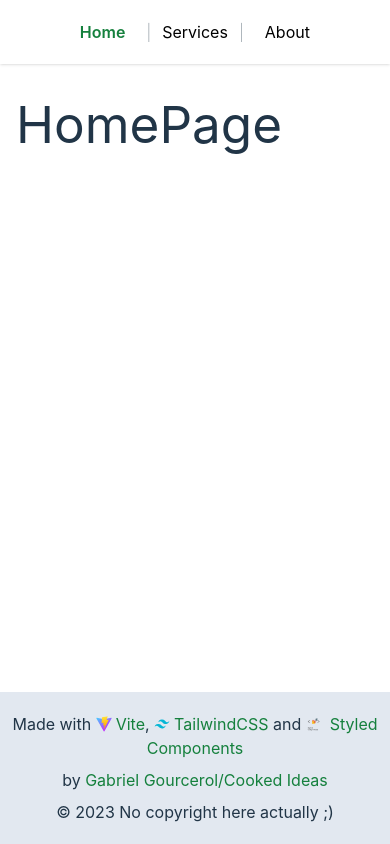
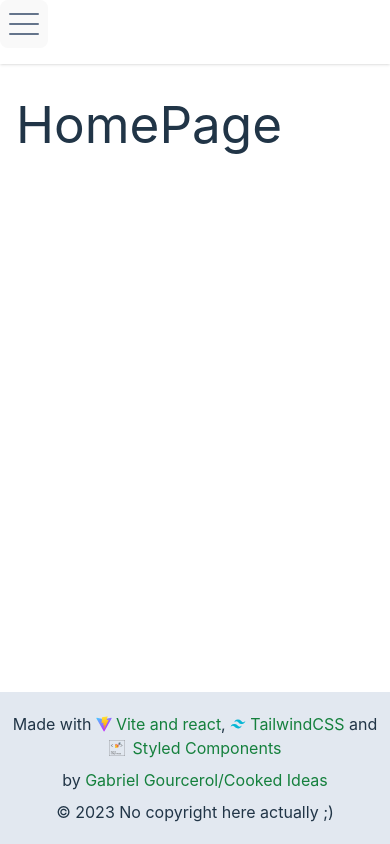
Before and after one commit to CookedIdeas/react_responsive_header, a React (Vite) app: page / in a window 390 px wide. Built offline with nearby package versions, Linux system fonts and the light colour scheme.

Commit message:
Hamburger hidden/show

```diff
--- a/src/components/Footer.jsx
+++ b/src/components/Footer.jsx
@@ -14,7 +14,6 @@ const Footer = () => {
               className="inline pr-1 pb-1 w-5 h-5"
               viewBox="0 0 410 404"
               fill="none"
-              xmlns="http://www.w3.org/2000/svg"
             >
               <path
                 d="M399.641 59.5246L215.643 388.545C211.844 395.338 202.084 395.378 198.228 388.618L10.5817 59.5563C6.38087 52.1896 12.6802 43.2665 21.0281 44.7586L205.223 77.6824C206.398 77.8924 207.601 77.8904 208.776 77.6763L389.119 44.8058C397.439 43.2894 403.768 52.1434 399.641 59.5246Z"
@@ -33,8 +32,8 @@ const Footer = () => {
                   y2="344"
                   gradientUnits="userSpaceOnUse"
                 >
-                  <stop stop-color="#41D1FF" />
-                  <stop offset="1" stop-color="#BD34FE" />
+                  <stop stopColor="#41D1FF" />
+                  <stop offset="1" stopColor="#BD34FE" />
                 </linearGradient>
                 <linearGradient
                   id="paint1_linear"
@@ -44,13 +43,13 @@ const Footer = () => {
                   y2="292.989"
                   gradientUnits="userSpaceOnUse"
                 >
-                  <stop stop-color="#FFEA83" />
-                  <stop offset="0.0833333" stop-color="#FFDD35" />
-                  <stop offset="1" stop-color="#FFA800" />
+                  <stop stopColor="#FFEA83" />
+                  <stop offset="0.0833333" stopColor="#FFDD35" />
+                  <stop offset="1" stopColor="#FFA800" />
                 </linearGradient>
               </defs>
             </svg>
-            Vite
+            Vite and react
           </a>
           ,{' '}
           {
@@ -62,7 +61,6 @@ const Footer = () => {
             >
               <svg
                 viewBox="0 0 1000 1000"
-                xmlns="http://www.w3.org/2000/svg"
                 className="fill-[#07B6D5] inline pr-1 pb-1 w-5 h-5"
               >
                 <path d="M489.5 226.499C328 231.632 280 346.999 269 409.499C283.333 386.332 328.5 335.5 395 335.5C472.5 335.5 531.5 422 567.5 449C611.237 481.803 699.123 525.115 814.5 490C906.5 462 949.167 364.332 958.5 317.999C914 378.499 846.5 414.838 763 371.999C705.5 342.499 662.5 221 489.5 226.499Z" />
@@ -79,24 +77,19 @@ const Footer = () => {
             className="relative effect-underline"
           >
             <div className="inline pr-1 pb-1 w-5 h-5">
-              <svg
-                xmlns="http://www.w3.org/2000/svg"
-                viewBox="0 0 318 318"
-                xmlns:xlink="http://www.w3.org/1999/xlink"
-                className="inline pr-1 pb-1 w-5 h-5"
-              >
+              <svg viewBox="0 0 318 318" className="inline pr-1 pb-1 w-5 h-5">
                 <defs>
                   <path id="a" d="M0 0h318v318H0z" />
                   <mask id="b" width="318" height="318" x="0" y="0" fill="#fff">
-                    <use xlink:href="#a" />
+                    <use xlinkHref="#a" />
                   </mask>
                 </defs>
-                <g fill="none" fill-rule="evenodd">
+                <g fill="none" fillRule="evenodd">
                   <use
                     stroke="#4A4A4A"
-                    stroke-width="8"
+                    strokeWidth="8"
                     mask="url(#b)"
-                    xlink:href="#a"
+                    xlinkHref="#a"
                   />
                   <path
                     fill="#4A4A4A"
@@ -104,9 +97,9 @@ const Footer = () => {
                   />
                   <text
                     fill="#000"
-                    font-family="AppleColorEmoji, Apple Color Emoji"
-                    font-size="100"
-                    letter-spacing=".5"
+                    fontFamily="AppleColorEmoji, Apple Color Emoji"
+                    fontSize="100"
+                    letterSpacing=".5"
                     transform="translate(38 44)"
                   >
                     <tspan x="70" y="100">
--- a/src/components/Header.jsx
+++ b/src/components/Header.jsx
@@ -1,32 +1,37 @@
 import { NavLink } from 'react-router-dom';
 import { navlinks } from '../assets/navlinks';
+import BurgerMenu from './header/BurgerMenu';
 
 const Header = () => {
   return (
-    <nav className="h-16 sm:h-24 w-full grid place-items-center relative shadow">
-      <div className="flex gap-4 sm:gap-6 justify-center items-center">
+    <nav className="top-0 shadow h-16 sm:h-24 w-full">
+      <div className="hidden sm:grid  place-items-center relative ">
+        <div className="flex justify-center items-center">
           {navlinks.map((link, index) => {
             const { id, text, url } = link;
             return (
-            <>
-              <div className="w-14 sm:w-24 md:w-32 flex justify-center">
+              <div key={id}>
+                <div className=" flex justify-center items-center gap-4">
+                  <div className="grid place-items-center">
                     <NavLink
-                  key={id}
                       to={url}
                       className="capitalize relative text-black font-normal"
                     >
                       {text}
                     </NavLink>
                   </div>
-              {/* display a point (svg circle) between links (after every link except last one) */}
+                  {/* display a | between links (after every link except last one) */}
                   {index < navlinks.length - 1 && (
-                <span className="font-thin">|</span>
+                    <span className="font-thin mr-4">|</span>
                   )}
-            </>
+                </div>
+              </div>
             );
           })}
         </div>
         {/* <div className="absolute bottom-0 w-1/2 h-[2px] bg-gradient-to-r from-white via-neutral-500 to-white"></div> */}
+      </div>
+      <BurgerMenu />
     </nav>
   );
 };
--- /dev/null
+++ b/src/components/header/BurgerMenu.jsx
@@ -0,0 +1,32 @@
+import React from 'react';
+// import { useGlobalContext } from '../../../context/GlobalContext';
+
+const BurgerMenu = () => {
+  //   const { false, toggleNavHeader } = useGlobalContext();
+  const hamburgerLine = `h-2 w-full rounded-full my-1 bg-slate-500 transition ease transform duration-300`;
+
+  return (
+    <button
+      className="h-12 w-12 p-2 bg-none flex flex-col justify-center items-center sm:hidden"
+      aria-label={`${
+        false ? 'close the navigation menu' : 'open the navigation menu'
+      } `}
+      alt="burger menu"
+      onClick={() => toggleNavHeader()}
+    >
+      <div
+        className={`${hamburgerLine} ${
+          false ? 'rotate-45 translate-y-3 ' : ''
+        }`}
+      />
+      <div className={`${hamburgerLine} ${false ? 'opacity-0' : ' '}`} />
+
+      <div
+        className={`${hamburgerLine} ${
+          false ? '-rotate-45 -translate-y-3 ' : ''
+        }`}
+      />
+    </button>
+  );
+};
+export default BurgerMenu;
```
Lines whose indentation alone changed are shown as unchanged.
